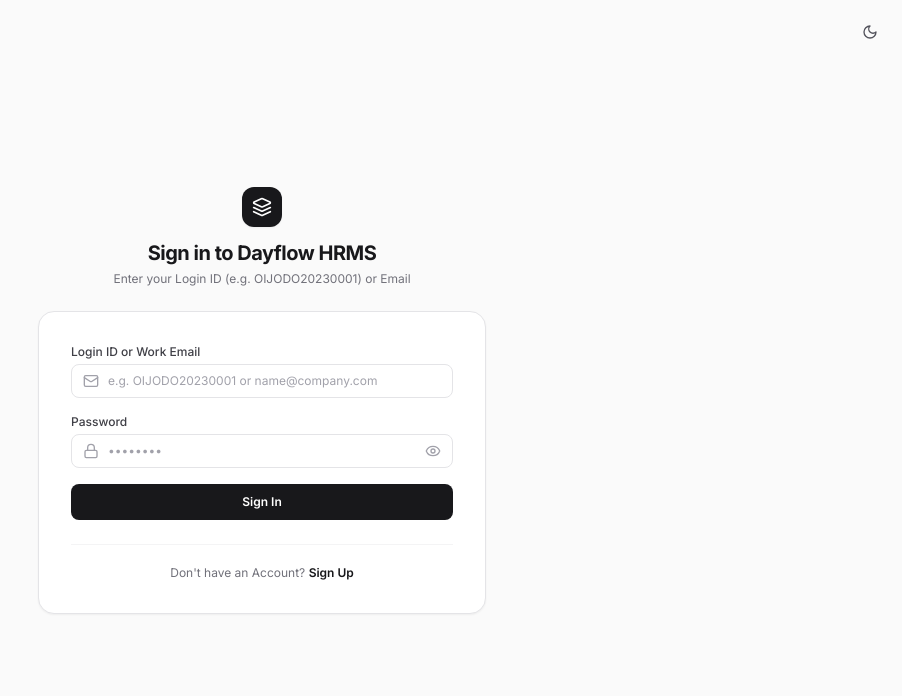
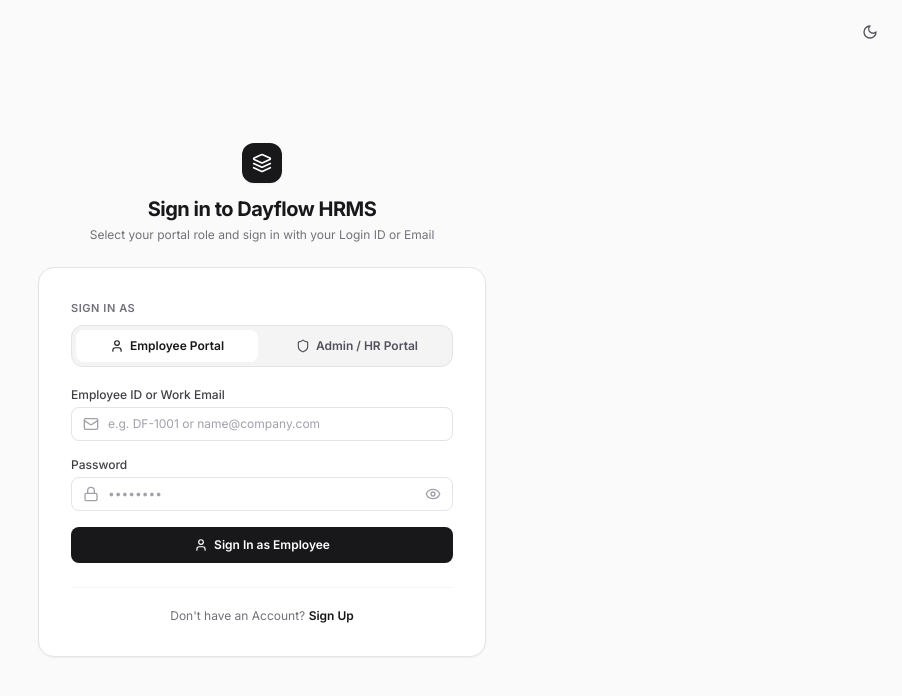
Before and after one commit to Karthik-6996/dayflow, a React (Vite) app: page /login in a window 1280 px wide. Shown: the top 696 px of the page, without its empty margins (378-1280 px from the left). Built offline with nearby package versions, Linux system fonts and the light colour scheme; no server answers.

Commit message:
feat: unified login page with role switcher for admin and employee

```diff
--- a/src/pages/auth/LoginPage.jsx
+++ b/src/pages/auth/LoginPage.jsx
@@ -12,6 +12,9 @@ export const LoginPage = () => {
   const navigate = useNavigate();
   const { login, isMockMode } = useAuth();
   const { isDark, toggleTheme } = useTheme();
+
+  // Role toggle: 'employee' | 'admin'
+  const [selectedRole, setSelectedRole] = useState('employee');
   const [loginIdentifier, setLoginIdentifier] = useState('');
   const [password, setPassword] = useState('');
   const [showPassword, setShowPassword] = useState(false);
@@ -30,7 +33,9 @@ export const LoginPage = () => {
     setLoading(true);
 
     try {
-      const user = await login(loginIdentifier, password);
+      // Pass the selectedRole so the backend verifies role permission
+      const user = await login(loginIdentifier, password, selectedRole);
+
       // Check if first login password change is required
       if (user?.must_change_password) {
         setFirstLoginUser(user);
@@ -73,6 +78,7 @@ export const LoginPage = () => {
   };
 
   const fillQuickDemo = (role) => {
+    setSelectedRole(role);
     if (role === 'admin') {
       setLoginIdentifier('admin@dayflow.internal');
       setPassword('admin@123');
@@ -103,13 +109,51 @@ export const LoginPage = () => {
           Sign in to Dayflow HRMS
         </h2>
         <p className="mt-1 text-xs text-zinc-500 dark:text-zinc-400">
-          Enter your Login ID (e.g. OIJODO20230001) or Email
+          Select your portal role and sign in with your Login ID or Email
         </p>
       </div>
 
       <div className="mt-6 sm:mx-auto sm:w-full sm:max-w-md">
         <div className="bg-white dark:bg-zinc-900 py-8 px-6 sm:px-8 border border-zinc-200 dark:border-zinc-800 rounded-2xl shadow-sm">
-          {/* Quick Demo Credentials */}
+          {/* Portal Role Selector (Employee vs Admin / HR) */}
+          <div className="mb-5">
+            <label className="block text-[11px] font-semibold text-zinc-500 dark:text-zinc-400 uppercase tracking-wider mb-2">
+              Sign In As
+            </label>
+            <div className="grid grid-cols-2 gap-2 p-1 bg-zinc-100 dark:bg-zinc-800/80 rounded-xl border border-zinc-200 dark:border-zinc-700">
+              <button
+                type="button"
+                onClick={() => {
+                  setSelectedRole('employee');
+                  setError('');
+                }}
+                className={`py-2 px-3 rounded-lg text-xs font-semibold flex items-center justify-center gap-1.5 transition cursor-pointer ${
+                  selectedRole === 'employee'
+                    ? 'bg-white dark:bg-zinc-900 text-zinc-900 dark:text-white shadow-xs'
+                    : 'text-zinc-600 dark:text-zinc-400 hover:text-zinc-900 dark:hover:text-white'
+                }`}
+              >
+                <User className="w-3.5 h-3.5" /> Employee Portal
+              </button>
+
+              <button
+                type="button"
+                onClick={() => {
+                  setSelectedRole('admin');
+                  setError('');
+                }}
+                className={`py-2 px-3 rounded-lg text-xs font-semibold flex items-center justify-center gap-1.5 transition cursor-pointer ${
+                  selectedRole === 'admin'
+                    ? 'bg-white dark:bg-zinc-900 text-zinc-900 dark:text-white shadow-xs'
+                    : 'text-zinc-600 dark:text-zinc-400 hover:text-zinc-900 dark:hover:text-white'
+                }`}
+              >
+                <Shield className="w-3.5 h-3.5" /> Admin / HR Portal
+              </button>
+            </div>
+          </div>
+
+          {/* Quick Demo Credentials Switcher */}
           {isMockMode && (
             <div className="mb-5 p-3 rounded-xl bg-zinc-50 dark:bg-zinc-800/60 border border-zinc-200/80 dark:border-zinc-700/60">
               <div className="mb-2 flex items-center justify-between">
@@ -121,16 +165,24 @@ export const LoginPage = () => {
                 <button
                   type="button"
                   onClick={() => fillQuickDemo('employee')}
-                  className="flex items-center justify-center gap-1.5 py-1.5 px-3 rounded-lg bg-white dark:bg-zinc-900 border border-zinc-200 dark:border-zinc-700 text-xs font-medium text-zinc-700 dark:text-zinc-300 hover:bg-zinc-50 dark:hover:bg-zinc-800 transition cursor-pointer"
+                  className={`flex items-center justify-center gap-1.5 py-1.5 px-3 rounded-lg border text-xs font-medium transition cursor-pointer ${
+                    selectedRole === 'employee'
+                      ? 'bg-white dark:bg-zinc-900 border-zinc-400 dark:border-zinc-600 text-zinc-900 dark:text-white font-semibold'
+                      : 'bg-white/50 dark:bg-zinc-900/50 border-zinc-200 dark:border-zinc-700 text-zinc-600 dark:text-zinc-400'
+                  }`}
                 >
-                  <User className="w-3.5 h-3.5" /> Employee
+                  <User className="w-3.5 h-3.5" /> Employee Demo
                 </button>
                 <button
                   type="button"
                   onClick={() => fillQuickDemo('admin')}
-                  className="flex items-center justify-center gap-1.5 py-1.5 px-3 rounded-lg bg-white dark:bg-zinc-900 border border-zinc-200 dark:border-zinc-700 text-xs font-medium text-zinc-700 dark:text-zinc-300 hover:bg-zinc-50 dark:hover:bg-zinc-800 transition cursor-pointer"
+                  className={`flex items-center justify-center gap-1.5 py-1.5 px-3 rounded-lg border text-xs font-medium transition cursor-pointer ${
+                    selectedRole === 'admin'
+                      ? 'bg-white dark:bg-zinc-900 border-zinc-400 dark:border-zinc-600 text-zinc-900 dark:text-white font-semibold'
+                      : 'bg-white/50 dark:bg-zinc-900/50 border-zinc-200 dark:border-zinc-700 text-zinc-600 dark:text-zinc-400'
+                  }`}
                 >
-                  <Shield className="w-3.5 h-3.5" /> Admin
+                  <Shield className="w-3.5 h-3.5" /> Admin Demo
                 </button>
               </div>
             </div>
@@ -145,7 +197,7 @@ export const LoginPage = () => {
 
             <div>
               <label className="block font-medium text-zinc-700 dark:text-zinc-300 mb-1">
-                Login ID or Work Email
+                {selectedRole === 'admin' ? 'Admin Email / Login ID' : 'Employee ID or Work Email'}
               </label>
               <div className="relative">
                 <Mail className="w-4 h-4 text-zinc-400 absolute left-3 top-1/2 -translate-y-1/2" />
@@ -154,7 +206,7 @@ export const LoginPage = () => {
                   required
                   value={loginIdentifier}
                   onChange={(e) => setLoginIdentifier(e.target.value)}
-                  placeholder="e.g. OIJODO20230001 or name@company.com"
+                  placeholder={selectedRole === 'admin' ? 'admin@dayflow.internal' : 'e.g. DF-1001 or name@company.com'}
                   className="w-full pl-9 pr-3 py-2 text-xs rounded-lg bg-white dark:bg-zinc-950 border border-zinc-200 dark:border-zinc-800 text-zinc-900 dark:text-white placeholder:text-zinc-400 focus:outline-none focus:ring-1 focus:ring-zinc-400 dark:focus:ring-zinc-600 transition"
                 />
               </div>
@@ -190,9 +242,16 @@ export const LoginPage = () => {
             <button
               type="submit"
               disabled={loading}
-              className="w-full mt-2 py-2.5 px-4 rounded-lg bg-zinc-900 dark:bg-white hover:bg-zinc-800 dark:hover:bg-zinc-100 text-white dark:text-zinc-900 font-semibold text-xs transition shadow-xs disabled:opacity-60 cursor-pointer"
+              className="w-full mt-2 py-2.5 px-4 rounded-lg bg-zinc-900 dark:bg-white hover:bg-zinc-800 dark:hover:bg-zinc-100 text-white dark:text-zinc-900 font-semibold text-xs transition shadow-xs disabled:opacity-60 cursor-pointer flex items-center justify-center gap-1.5"
             >
-              {loading ? 'Signing in...' : 'Sign In'}
+              {loading ? (
+                'Signing in...'
+              ) : (
+                <>
+                  {selectedRole === 'admin' ? <Shield className="w-3.5 h-3.5" /> : <User className="w-3.5 h-3.5" />}
+                  <span>Sign In as {selectedRole === 'admin' ? 'Administrator' : 'Employee'}</span>
+                </>
+              )}
             </button>
           </form>
 
```
